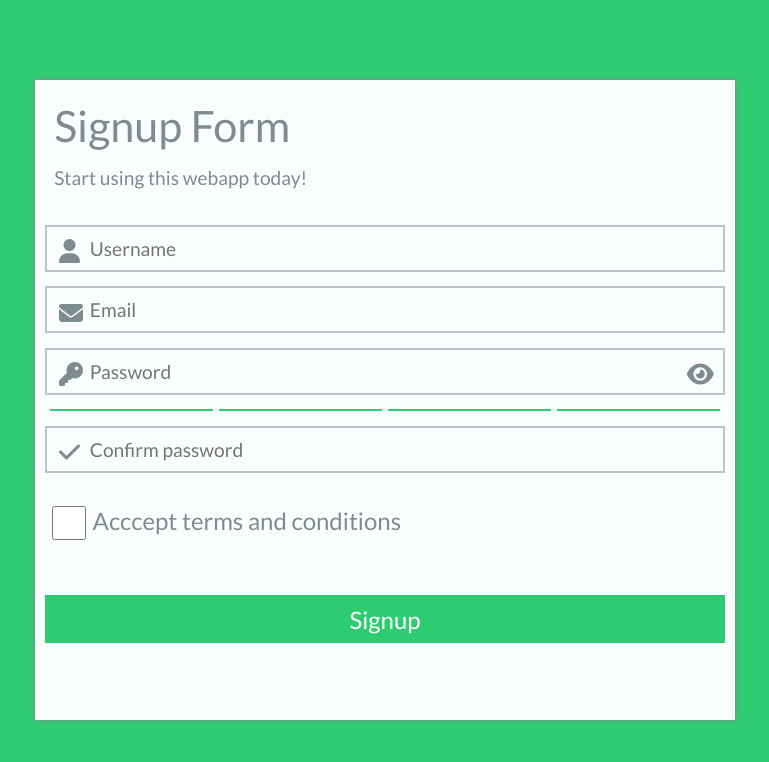
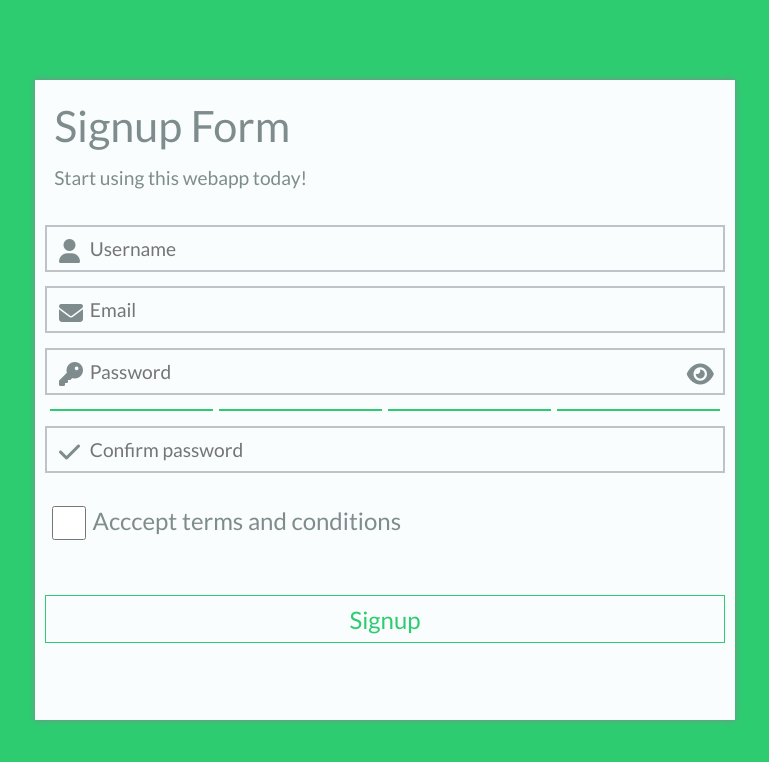
Before and after one commit to skupson/vue-web-form, a Vue app: page / in a window 1280 px wide. In both pictures the pointer is over the button "Signup". Shown: the top 762 px of the page, without its empty margins (255-1024 px from the left). Built offline with nearby package versions, Linux system fonts and the light colour scheme.

Commit message:
Added button animation

```diff
--- a/src/assets/css/style.css
+++ b/src/assets/css/style.css
@@ -147,10 +147,14 @@ button {
   font-size: 1rem;
   background: var(--primary-color);
   border: 0;
+  transition: 0.6s;
 }
 
 button:hover {
   cursor: pointer;
+  background: var(--secondary-color);
+  color: var(--primary-color);
+  border: 1px solid var(--primary-color);
 }
 
 .warning {
--- a/src/components/SignupForm.vue
+++ b/src/components/SignupForm.vue
@@ -1,7 +1,7 @@
 <template>
   <h1>Signup Form</h1>
   <h2>Start using this webapp today!</h2>
-  <form>
+  <form v-on:submit.prevent>
     <div class="input">
       <i class="fas fa-user"></i>
       <input type="text" placeholder="Username" required v-model="username" />
```
